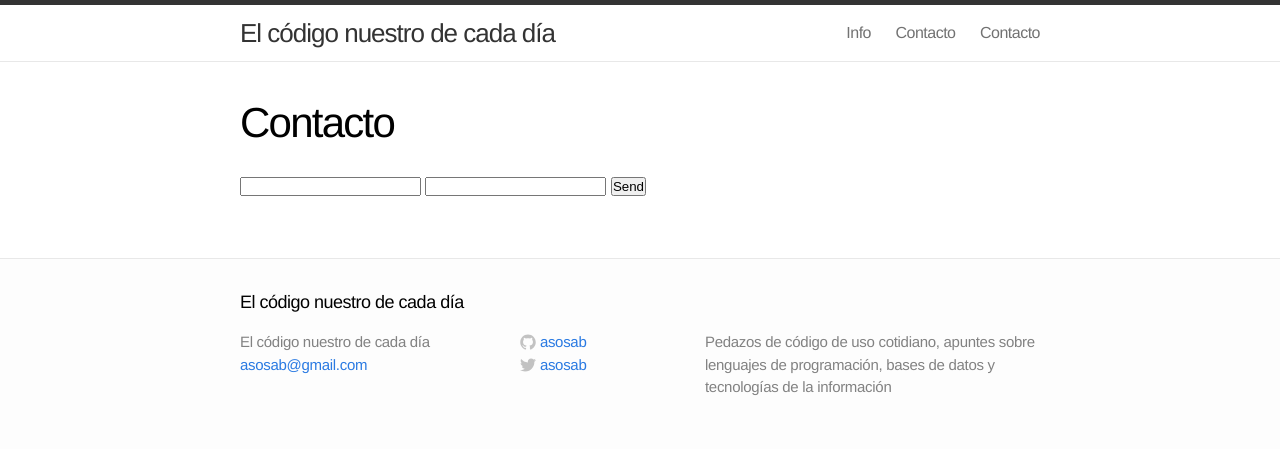
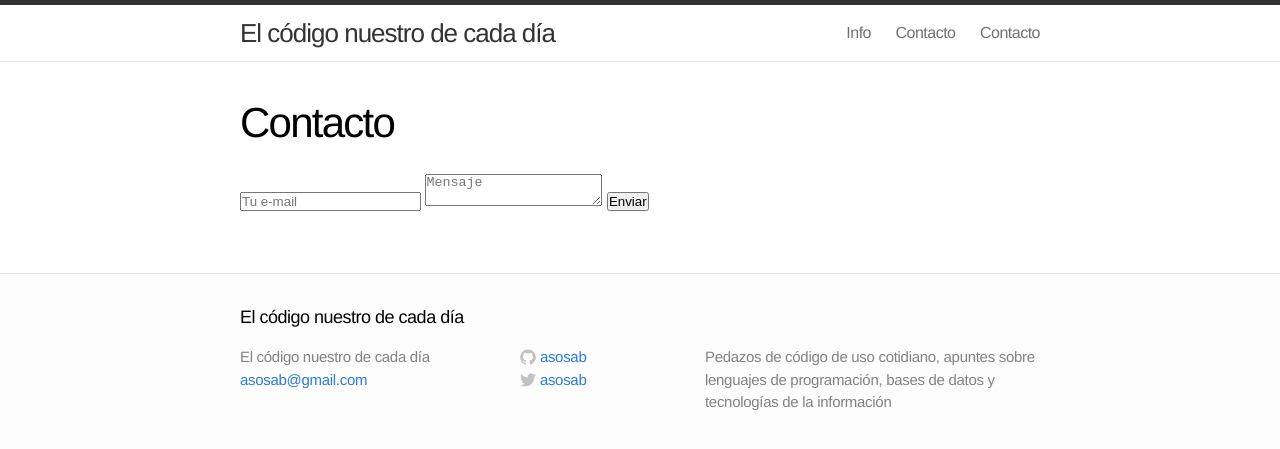
Before and after one commit to asosab/asosab.github.io, a Jekyll site: the page built from contacto.html, in a window 1280 px wide. Shown: the top 449 px of the page. Built offline with Jekyll 4.4.1, drawn with Linux system fonts in a browser that asks for light colours.

Commit message:
test form contacto.html

```diff
--- a/contacto.html
+++ b/contacto.html
@@ -5,8 +5,8 @@ permalink: contacto.html
 comments: true
 ---
 
-<form action="https://formspree.io/asosab@gmail.com" method="POST">
-    <input type="text" name="name">
-    <input type="email" name="_replyto">
-    <input type="submit" value="Send">
+<form method="POST" action="https://formspree.io/asosab@gmail.com">
+  <input name="email" placeholder="Tu e-mail" type="email">
+  <textarea name="message" placeholder="Mensaje"></textarea>
+  <button type="submit">Enviar</button>
 </form>
```
